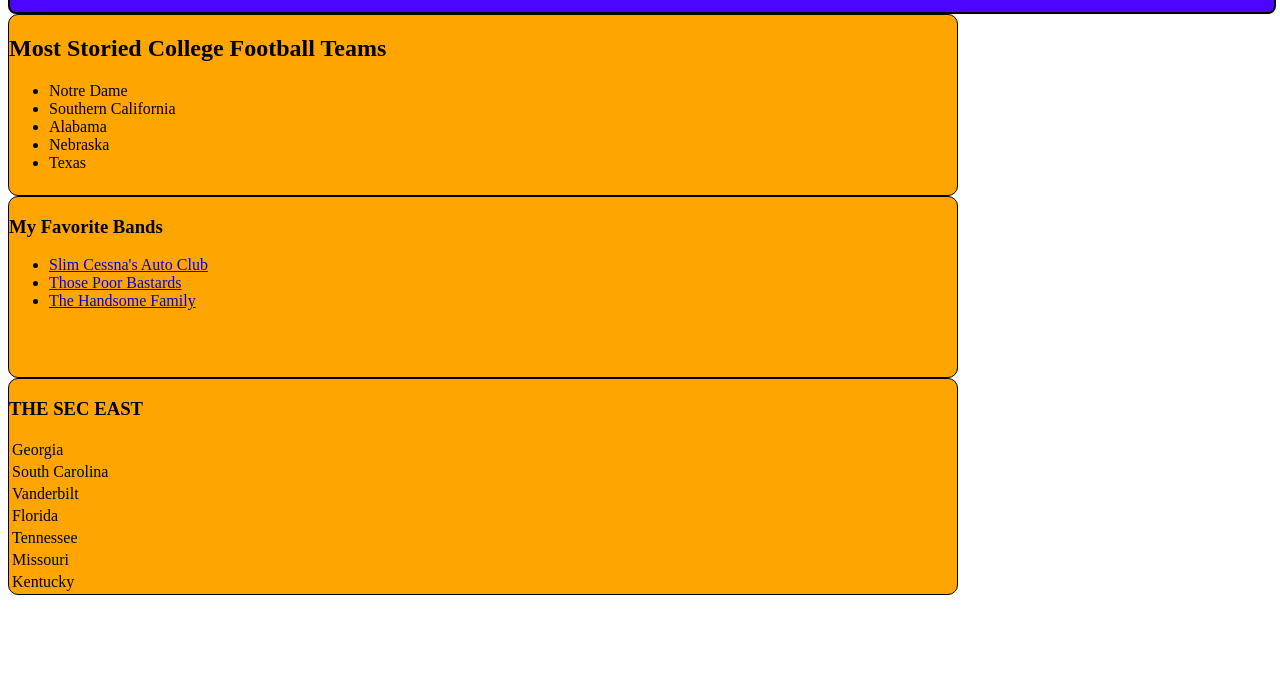
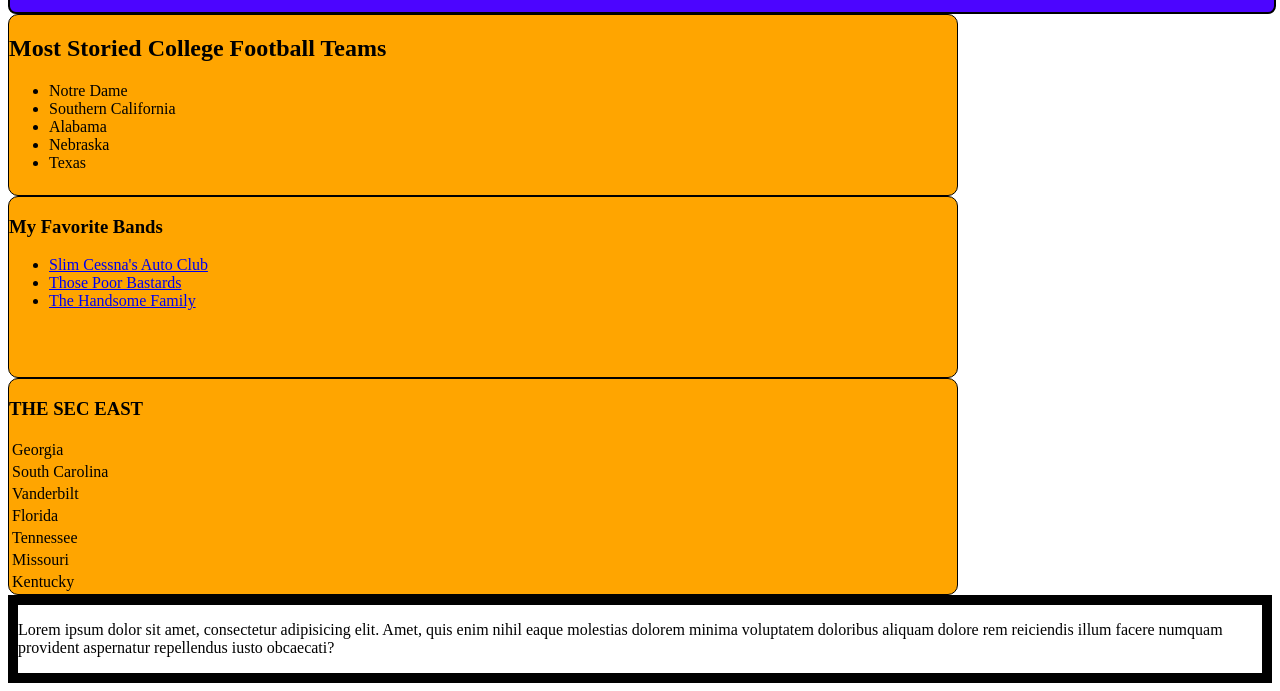
Before and after one commit to MikeESL/week3-loops, a plain HTML site: page index.html in a window 1280 px wide. Shown: the part 113-804 px from the top of the page. Drawn offline with Linux system fonts and the light colour scheme.

Commit message:
5th commit.

```diff
--- a/index.html
+++ b/index.html
@@ -41,6 +41,12 @@
 
 			</div>
 
+		<section class="each">
+
+				<p>Lorem ipsum dolor sit amet, consectetur adipisicing elit. Amet, quis enim nihil eaque molestias dolorem minima voluptatem doloribus aliquam dolore rem reiciendis illum facere numquam provident aspernatur repellendus iusto obcaecati? </p>
+
+		</section>
+
 
 
 
--- a/js/loos.js
+++ b/js/loos.js
@@ -58,6 +58,12 @@
 //JQ each
 
 
+
+$(".each").each( function(index) {
+
+    $(this).css("border", "10px solid black");
+});
+
 });
 
 
--- a/styles/stylesheet.css
+++ b/styles/stylesheet.css
@@ -14,7 +14,7 @@
 
 
 
-.loop1 .loop2 .loop3{
+.loop1 .loop2 .loop3 {
 	background-color:#FFFF66;
 	width: 100%;
 	min-height: 200px;
```
